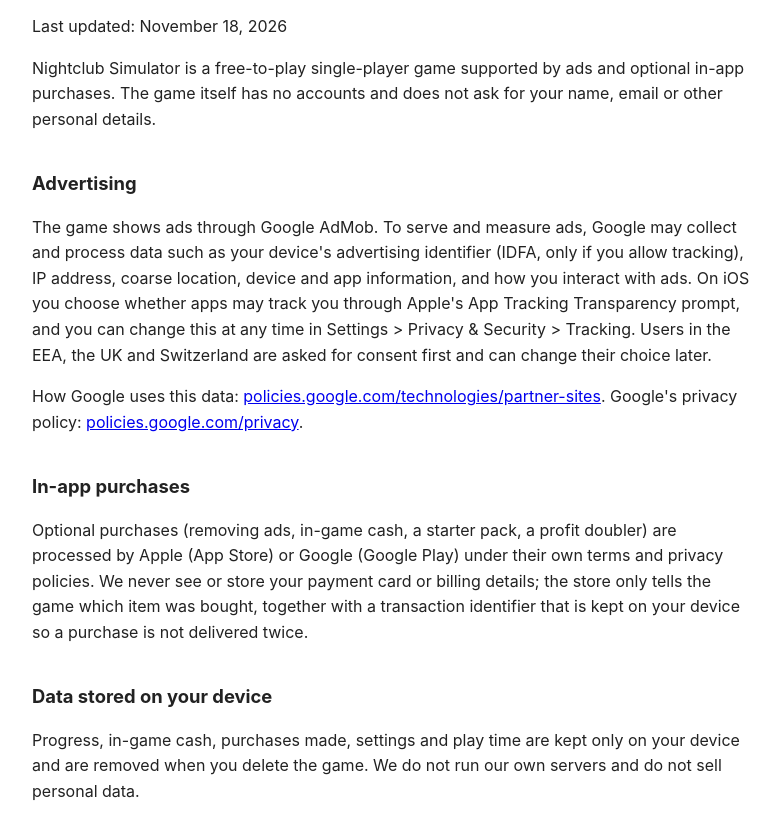
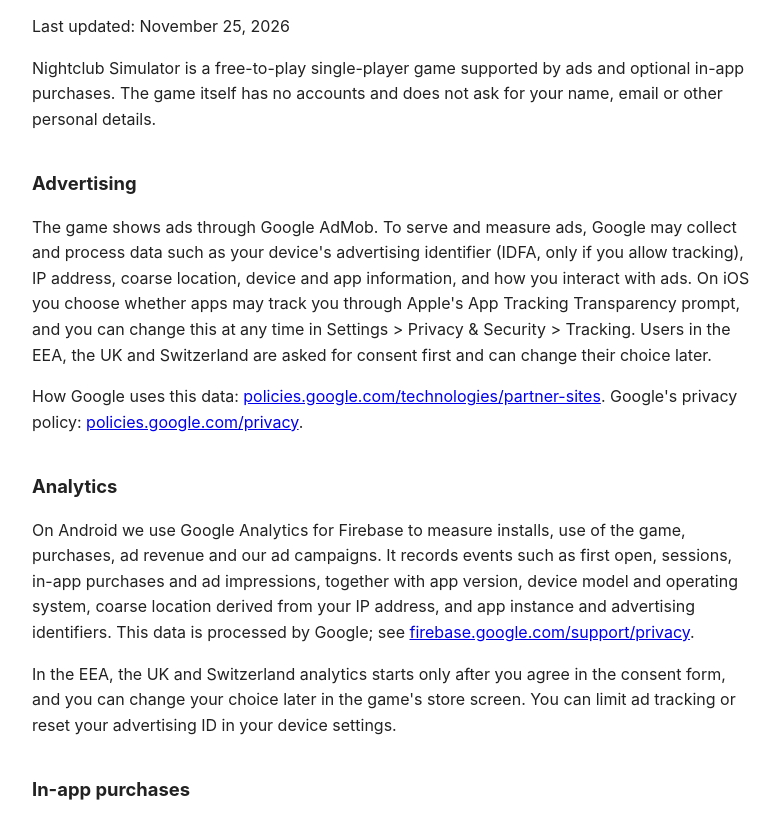
Before and after one commit to onrsir/nightclubsimulator, a plain HTML site: page privacy.html in a window 1280 px wide. Shown: the part 84-902 px from the top of the page, without its empty margins (248-1027 px from the left). Drawn offline with Linux system fonts and the light colour scheme.

Commit message:
Privacy policy: add Firebase Analytics
Co-Authored-By: Claude Opus 5.5 <noreply@anthropic.com>

```diff
--- a/privacy.html
+++ b/privacy.html
@@ -4,15 +4,18 @@
 <style>body{font-family:-apple-system,Segoe UI,Roboto,sans-serif;max-width:720px;margin:40px auto;padding:0 16px;line-height:1.6;color:#222;background:#fff}h1{font-size:1.6em}h2{font-size:1.15em;margin-top:2em}</style></head>
 <body>
 <h1>Nightclub Simulator Privacy Policy</h1>
-<p>Last updated: November 18, 2026</p>
+<p>Last updated: November 25, 2026</p>
 <p>Nightclub Simulator is a free-to-play single-player game supported by ads and optional in-app purchases. The game itself has no accounts and does not ask for your name, email or other personal details.</p>
 <h2>Advertising</h2>
 <p>The game shows ads through Google AdMob. To serve and measure ads, Google may collect and process data such as your device's advertising identifier (IDFA, only if you allow tracking), IP address, coarse location, device and app information, and how you interact with ads. On iOS you choose whether apps may track you through Apple's App Tracking Transparency prompt, and you can change this at any time in Settings &gt; Privacy &amp; Security &gt; Tracking. Users in the EEA, the UK and Switzerland are asked for consent first and can change their choice later.</p>
 <p>How Google uses this data: <a href="https://policies.google.com/technologies/partner-sites">policies.google.com/technologies/partner-sites</a>. Google's privacy policy: <a href="https://policies.google.com/privacy">policies.google.com/privacy</a>.</p>
+<h2>Analytics</h2>
+<p>On Android we use Google Analytics for Firebase to measure installs, use of the game, purchases, ad revenue and our ad campaigns. It records events such as first open, sessions, in-app purchases and ad impressions, together with app version, device model and operating system, coarse location derived from your IP address, and app instance and advertising identifiers. This data is processed by Google; see <a href="https://firebase.google.com/support/privacy">firebase.google.com/support/privacy</a>.</p>
+<p>In the EEA, the UK and Switzerland analytics starts only after you agree in the consent form, and you can change your choice later in the game's store screen. You can limit ad tracking or reset your advertising ID in your device settings.</p>
 <h2>In-app purchases</h2>
 <p>Optional purchases (removing ads, in-game cash, a starter pack, a profit doubler) are processed by Apple (App Store) or Google (Google Play) under their own terms and privacy policies. We never see or store your payment card or billing details; the store only tells the game which item was bought, together with a transaction identifier that is kept on your device so a purchase is not delivered twice.</p>
 <h2>Data stored on your device</h2>
-<p>Progress, in-game cash, purchases made, settings and play time are kept only on your device and are removed when you delete the game. We do not run our own servers and do not sell personal data.</p>
+<p>Progress, in-game cash, purchases made, settings and play time are kept only on your device and are removed when you delete the game. We do not run our own servers and do not sell personal data. The advertising and analytics partners described above receive the data listed in their sections.</p>
 <h2>Children</h2>
 <p>The game is not directed at children under 13 and we do not knowingly collect their personal information.</p>
 <h2>Contact</h2>
```
